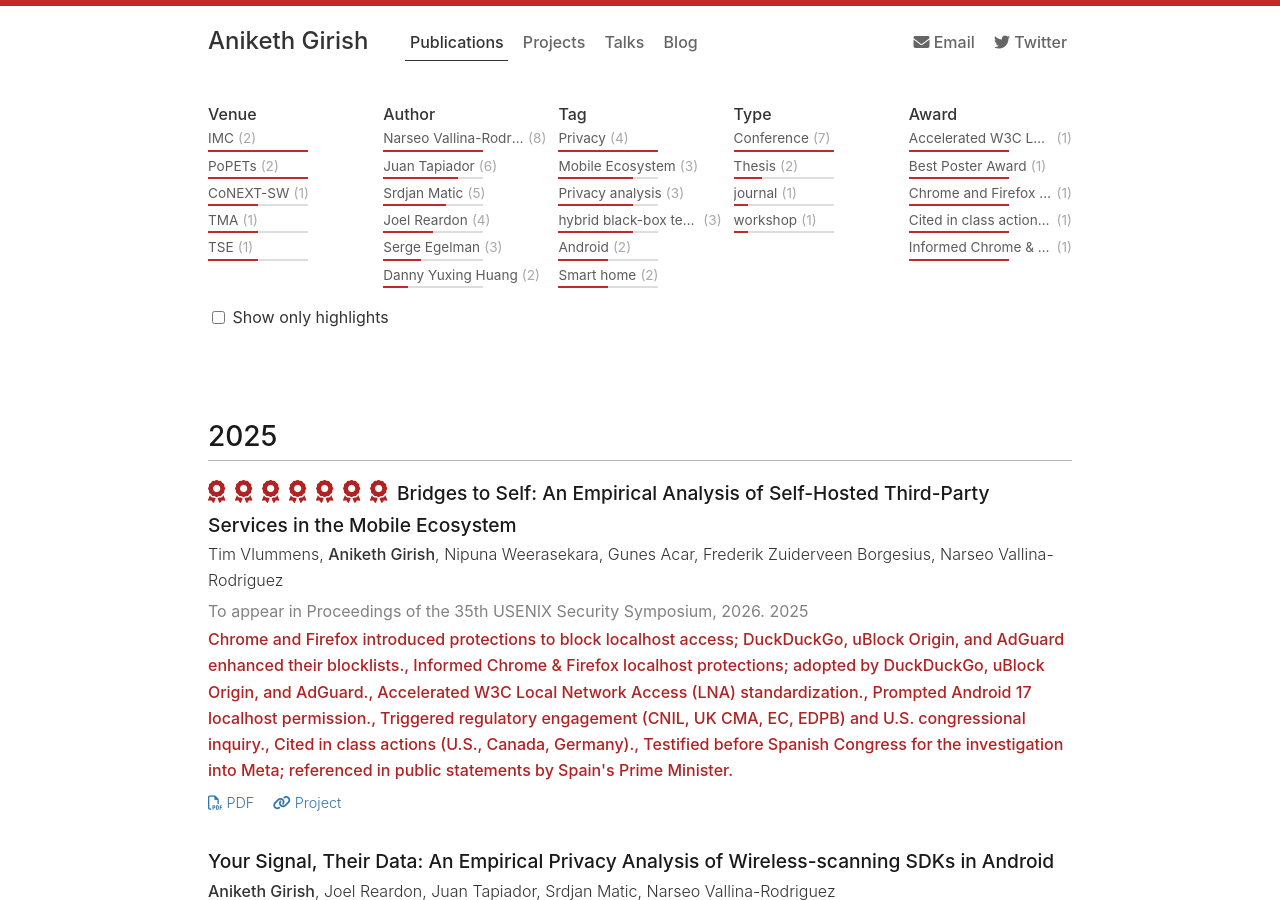
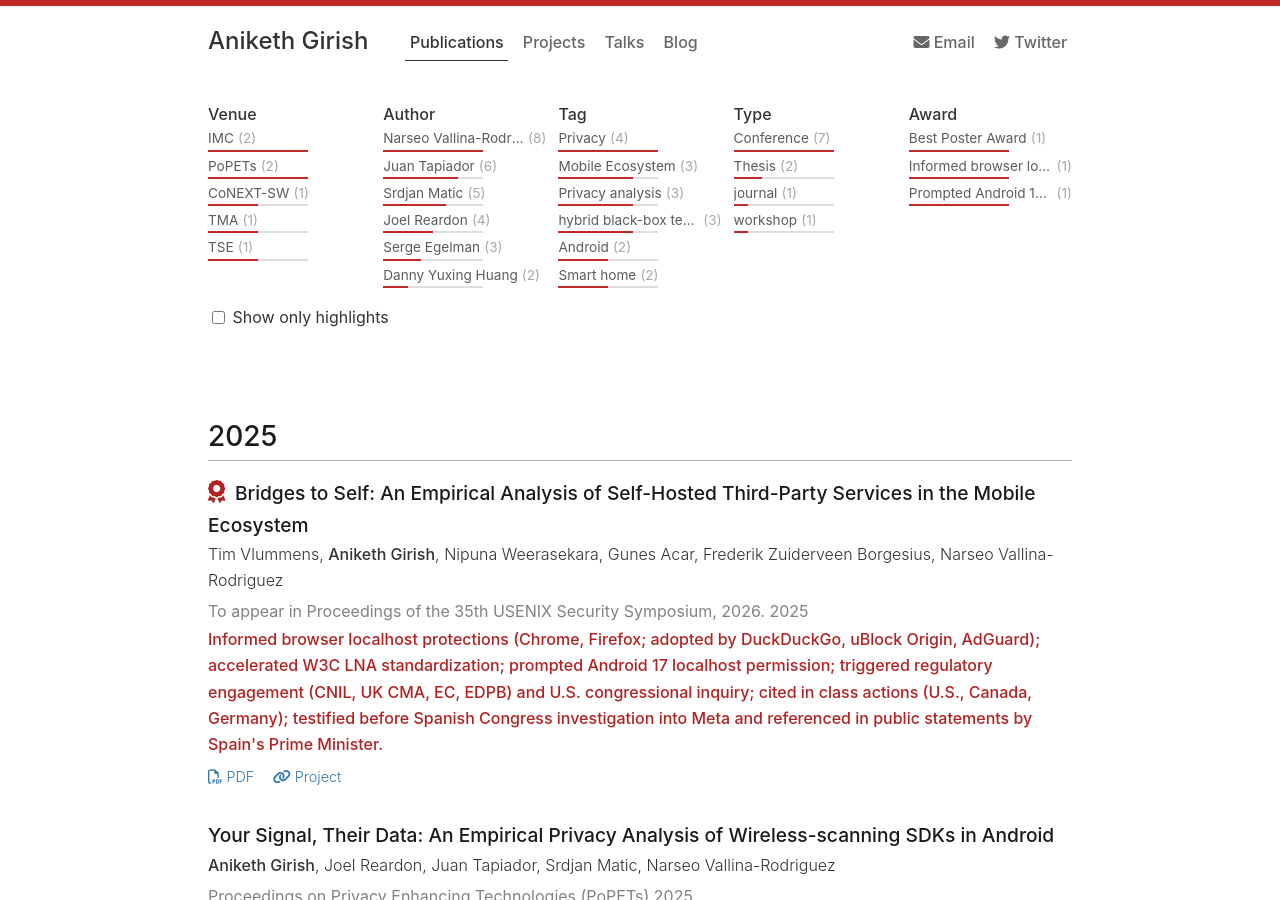
Before and after one commit to Aniketh01/aniketh01.github.io, a Jekyll site: the page built from publications.md, in a window 1280 px wide and 900 px high. Built offline with Jekyll 4.4.1, drawn with Linux system fonts in a browser that asks for light colours; nearby versions of some CDN libraries.

Commit message:
fix awards

```diff
--- a/_data/publications.yml
+++ b/_data/publications.yml
@@ -17,14 +17,7 @@
   code: https://github.com/localmess/localhost-abuse
   highlight: true
   awards:
-    - Chrome and Firefox introduced protections to block localhost access; DuckDuckGo, uBlock Origin, and AdGuard enhanced their blocklists.
-    - Informed Chrome & Firefox localhost protections; adopted by DuckDuckGo, uBlock Origin, and AdGuard.
-    - Accelerated W3C Local Network Access (LNA) standardization.
-    - Prompted Android 17 localhost permission.
-    - Triggered regulatory engagement (CNIL, UK CMA, EC, EDPB) and U.S. congressional inquiry.
-    - Cited in class actions (U.S., Canada, Germany).
-    - Testified before Spanish Congress for the investigation into Meta; referenced in public statements by Spain's Prime Minister.
-
+    - Informed browser localhost protections (Chrome, Firefox; adopted by DuckDuckGo, uBlock Origin, AdGuard); accelerated W3C LNA standardization; prompted Android 17 localhost permission; triggered regulatory engagement (CNIL, UK CMA, EC, EDPB) and U.S. congressional inquiry; cited in class actions (U.S., Canada, Germany); testified before Spanish Congress investigation into Meta and referenced in public statements by Spain's Prime Minister.
   tags:
     - Cross-Platform tracking
     - Privacy
```
